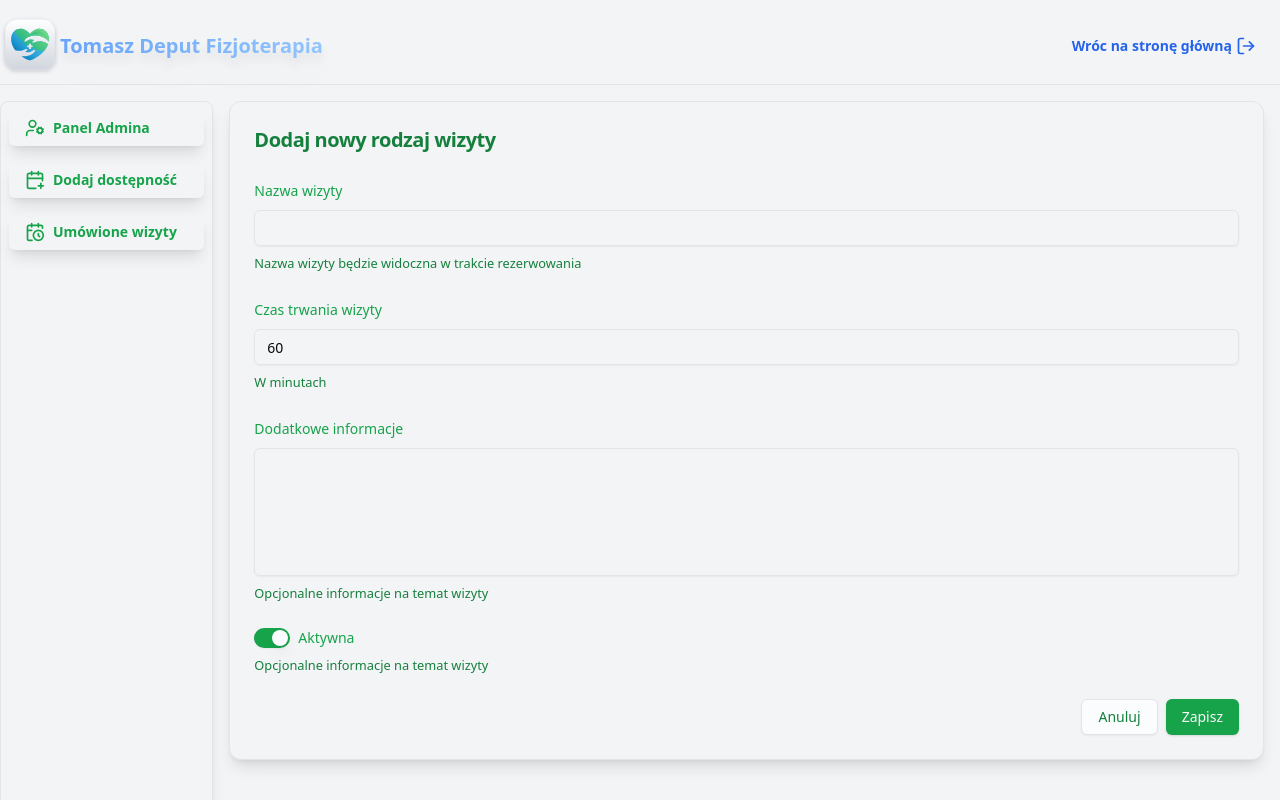
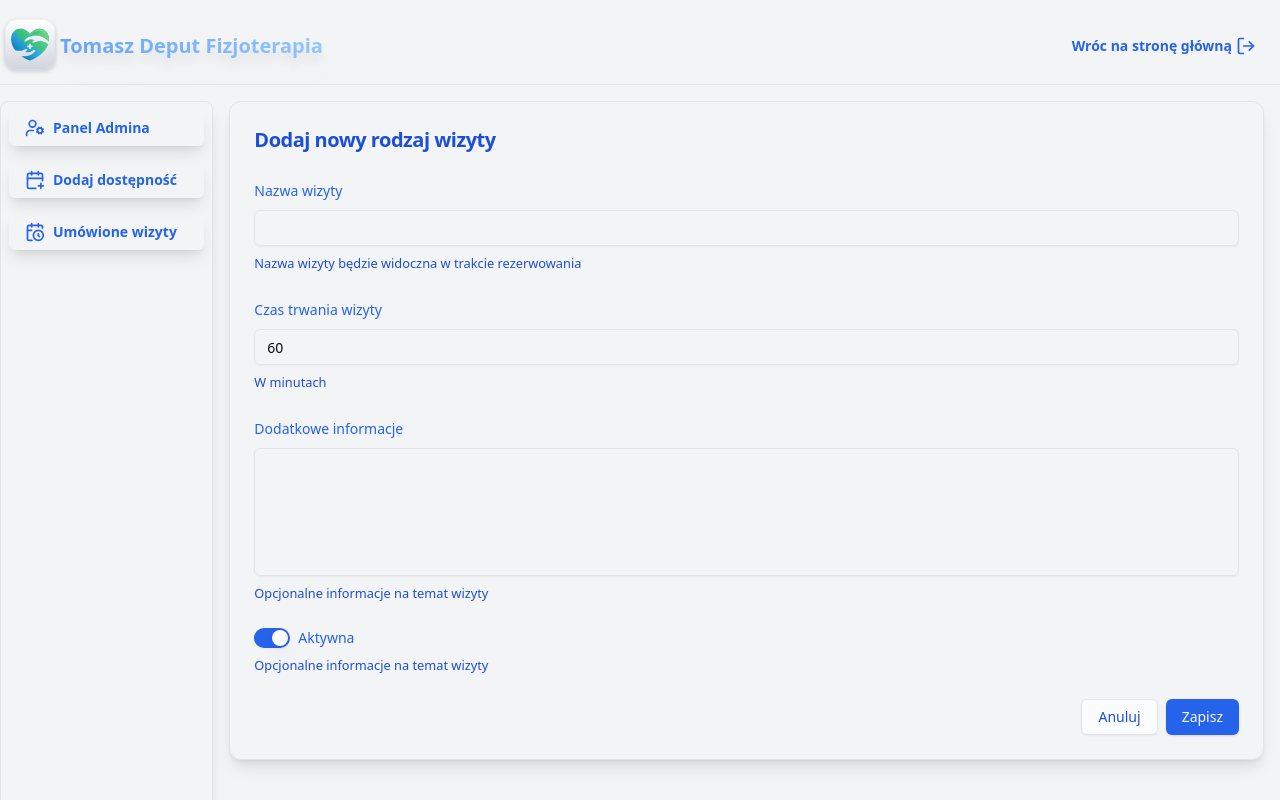
Before and after one commit to PiotrGolon/fizjo-wizyta, a Next.js app: page /dashboard/admin/nowa-wizyta in a window 1280 px wide. Shown: the top 800 px of the page. Built offline with nearby package versions, Linux system fonts and the light colour scheme.

Commit message:
blue admin panel

```diff
--- a/app/(protected)/dashboard/admin/moja-dostepnosc/page.tsx
+++ b/app/(protected)/dashboard/admin/moja-dostepnosc/page.tsx
@@ -27,7 +27,7 @@ export default async function SchedulePage() {
   });
 
   return (
-    <Card className="max-w-screen-2xl mt-4 mx-4 bg-gray-100 shadow-lg text-green-600">
+    <Card className="max-w-screen-2xl mt-4 mx-4 bg-gray-100 shadow-lg text-blue-600">
       <CardHeader>
         <CardTitle className="text-2xl">Dodaj dostępność</CardTitle>
       </CardHeader>
--- a/app/(protected)/dashboard/admin/nowa-wizyta/page.tsx
+++ b/app/(protected)/dashboard/admin/nowa-wizyta/page.tsx
@@ -5,7 +5,7 @@ export default function NowaWizytaPage() {
   return (
     <Card className="max-w-screen-2xl mt-4 mx-4 bg-gray-100 shadow-lg">
       <CardHeader>
-        <CardTitle className="text-green-700 text-xl">
+        <CardTitle className="text-blue-700 text-xl">
           Dodaj nowy rodzaj wizyty
         </CardTitle>
       </CardHeader>
--- a/components/forms/event-form.tsx
+++ b/components/forms/event-form.tsx
@@ -83,11 +83,11 @@ export function EventForm({
           name="name"
           render={({ field }) => (
             <FormItem>
-              <FormLabel className="text-green-600">Nazwa wizyty</FormLabel>
+              <FormLabel className="text-blue-600">Nazwa wizyty</FormLabel>
               <FormControl>
                 <Input {...field} />
               </FormControl>
-              <FormDescription className="text-green-700">
+              <FormDescription className="text-blue-700">
                 Nazwa wizyty będzie widoczna w trakcie rezerwowania
               </FormDescription>
               <FormMessage />
@@ -99,13 +99,13 @@ export function EventForm({
           name="durationInMinutes"
           render={({ field }) => (
             <FormItem>
-              <FormLabel className="text-green-600">
+              <FormLabel className="text-blue-600">
                 Czas trwania wizyty
               </FormLabel>
               <FormControl>
                 <Input type="number" {...field} />
               </FormControl>
-              <FormDescription className="text-green-700">
+              <FormDescription className="text-blue-700">
                 W minutach
               </FormDescription>
               <FormMessage />
@@ -117,13 +117,13 @@ export function EventForm({
           name="description"
           render={({ field }) => (
             <FormItem>
-              <FormLabel className="text-green-600">
+              <FormLabel className="text-blue-600">
                 Dodatkowe informacje
               </FormLabel>
               <FormControl>
                 <Textarea className="resize-none h-32" {...field} />
               </FormControl>
-              <FormDescription className="text-green-700">
+              <FormDescription className="text-blue-700">
                 Opcjonalne informacje na temat wizyty
               </FormDescription>
               <FormMessage />
@@ -142,9 +142,9 @@ export function EventForm({
                     onCheckedChange={field.onChange}
                   />
                 </FormControl>
-                <FormLabel className="text-green-600">Aktywna</FormLabel>
+                <FormLabel className="text-blue-600">Aktywna</FormLabel>
               </div>
-              <FormDescription className="text-green-700">
+              <FormDescription className="text-blue-700">
                 Opcjonalne informacje na temat wizyty
               </FormDescription>
               <FormMessage />
@@ -197,7 +197,7 @@ export function EventForm({
 
           <Button
             disabled={isDeletePending || form.formState.isSubmitting}
-            className="text-green-700 hover:text-green-800 duration-300 w-full md:w-auto"
+            className="text-blue-700 hover:text-blue-800 duration-300 w-full md:w-auto"
             type="button"
             asChild
             variant="outline"
@@ -205,7 +205,7 @@ export function EventForm({
             <Link href="/dashboard/admin">Anuluj</Link>
           </Button>
           <Button
-            className="bg-green-600 hover:bg-green-500 hover:opacity-95 duration-300 w-full md:w-auto"
+            className="bg-blue-600 hover:bg-blue-500 hover:opacity-95 duration-300 w-full md:w-auto"
             disabled={isDeletePending || form.formState.isSubmitting}
             type="submit"
           >
--- a/components/forms/schedule-date-form.tsx
+++ b/components/forms/schedule-date-form.tsx
@@ -96,7 +96,7 @@ export function ScheduleDateForm({
           </div>
         )}
         {successMessage && (
-          <div className="text-green-500 text-sm">{successMessage}</div>
+          <div className="text-blue-500 text-sm">{successMessage}</div>
         )}
 
         {/* Pole "timezone" */}
@@ -105,7 +105,7 @@ export function ScheduleDateForm({
           name="timezone"
           render={({ field }) => (
             <FormItem>
-              <FormLabel>Timezone</FormLabel>
+              <FormLabel className="text-blue-600">Timezone</FormLabel>
               <Select onValueChange={field.onChange} defaultValue={field.value}>
                 <FormControl>
                   <SelectTrigger>
@@ -137,7 +137,7 @@ export function ScheduleDateForm({
               name={`dateAvailabilities.${index}.date`}
               render={({ field }) => (
                 <FormItem className="flex flex-col w-full md:w-auto justify-between">
-                  <FormLabel className="text-green-600 py-1 mt-1">
+                  <FormLabel className="text-blue-600 py-1 mt-1">
                     Data
                   </FormLabel>
                   <FormControl>
@@ -154,7 +154,7 @@ export function ScheduleDateForm({
               name={`dateAvailabilities.${index}.startTime`}
               render={({ field }) => (
                 <FormItem className="w-full md:w-auto">
-                  <FormLabel className="text-green-500">Start</FormLabel>
+                  <FormLabel className="text-blue-500">Start</FormLabel>
                   <FormControl>
                     <Input
                       className="w-full md:w-24"
@@ -172,7 +172,7 @@ export function ScheduleDateForm({
               name={`dateAvailabilities.${index}.endTime`}
               render={({ field }) => (
                 <FormItem className="w-full md:w-auto">
-                  <FormLabel className="text-green-500">Koniec</FormLabel>
+                  <FormLabel className="text-blue-500">Koniec</FormLabel>
                   <FormControl>
                     <Input
                       className="w-full md:w-24"
@@ -210,7 +210,7 @@ export function ScheduleDateForm({
         {/* Przycisk Zapisz */}
         <div className="flex justify-end">
           <Button
-            className="bg-green-600 hover:bg-green-500"
+            className="bg-blue-600 hover:bg-blue-500"
             disabled={form.formState.isSubmitting}
             type="submit"
           >
--- a/components/protected/protected-sidebar.tsx
+++ b/components/protected/protected-sidebar.tsx
@@ -27,14 +27,12 @@ const ProtectedSidebar = () => {
               variant={route.href === pathname ? "secondary" : "ghost"}
               onClick={() => onClick(route.href)}
               className={cn(
-                "w-full justify-start shadow-lg hover:bg-green-500/10",
-                isActive ? "border-b-2 border-green-600" : ""
+                "w-full justify-start shadow-lg hover:bg-blue-500/10",
+                isActive ? "border-b-2 border-blue-600" : ""
               )}
             >
-              <route.icon className="size-5 text-green-600 mr-2" />
-              <span className="text-green-600 font-semibold">
-                {route.label}
-              </span>
+              <route.icon className="size-5 text-blue-600 mr-2" />
+              <span className="text-blue-600 font-semibold">{route.label}</span>
             </Button>
           );
         })}
--- a/components/ui/switch.tsx
+++ b/components/ui/switch.tsx
@@ -11,7 +11,7 @@ const Switch = React.forwardRef<
 >(({ className, ...props }, ref) => (
   <SwitchPrimitives.Root
     className={cn(
-      "peer inline-flex h-5 w-9 shrink-0 cursor-pointer items-center rounded-full border-2 border-transparent shadow-sm transition-colors focus-visible:outline-none focus-visible:ring-2 focus-visible:ring-ring focus-visible:ring-offset-2 focus-visible:ring-offset-background disabled:cursor-not-allowed disabled:opacity-50 data-[state=checked]:bg-green-600 data-[state=unchecked]:bg-input",
+      "peer inline-flex h-5 w-9 shrink-0 cursor-pointer items-center rounded-full border-2 border-transparent shadow-sm transition-colors focus-visible:outline-none focus-visible:ring-2 focus-visible:ring-ring focus-visible:ring-offset-2 focus-visible:ring-offset-background disabled:cursor-not-allowed disabled:opacity-50 data-[state=checked]:bg-blue-600 data-[state=unchecked]:bg-input",
       className
     )}
     {...props}
--- a/components/ui/tabs.tsx
+++ b/components/ui/tabs.tsx
@@ -29,7 +29,7 @@ const TabsTrigger = React.forwardRef<
   <TabsPrimitive.Trigger
     ref={ref}
     className={cn(
-      "inline-flex items-center justify-center whitespace-nowrap rounded-md px-3 py-1 text-sm font-medium ring-offset-background transition-all focus-visible:outline-none focus-visible:ring-2 focus-visible:ring-ring focus-visible:ring-offset-2 disabled:pointer-events-none disabled:opacity-50 data-[state=active]:bg-background data-[state=active]:text-green-600 data-[state=active]:shadow",
+      "inline-flex items-center justify-center whitespace-nowrap rounded-md px-3 py-1 text-sm font-medium ring-offset-background transition-all focus-visible:outline-none focus-visible:ring-2 focus-visible:ring-ring focus-visible:ring-offset-2 disabled:pointer-events-none disabled:opacity-50 data-[state=active]:bg-background data-[state=active]:text-blue-600 data-[state=active]:shadow",
       className
     )}
     {...props}
```
Also changed, not shown: app/(protected)/dashboard/admin/page.tsx (+8 -8 lines).
